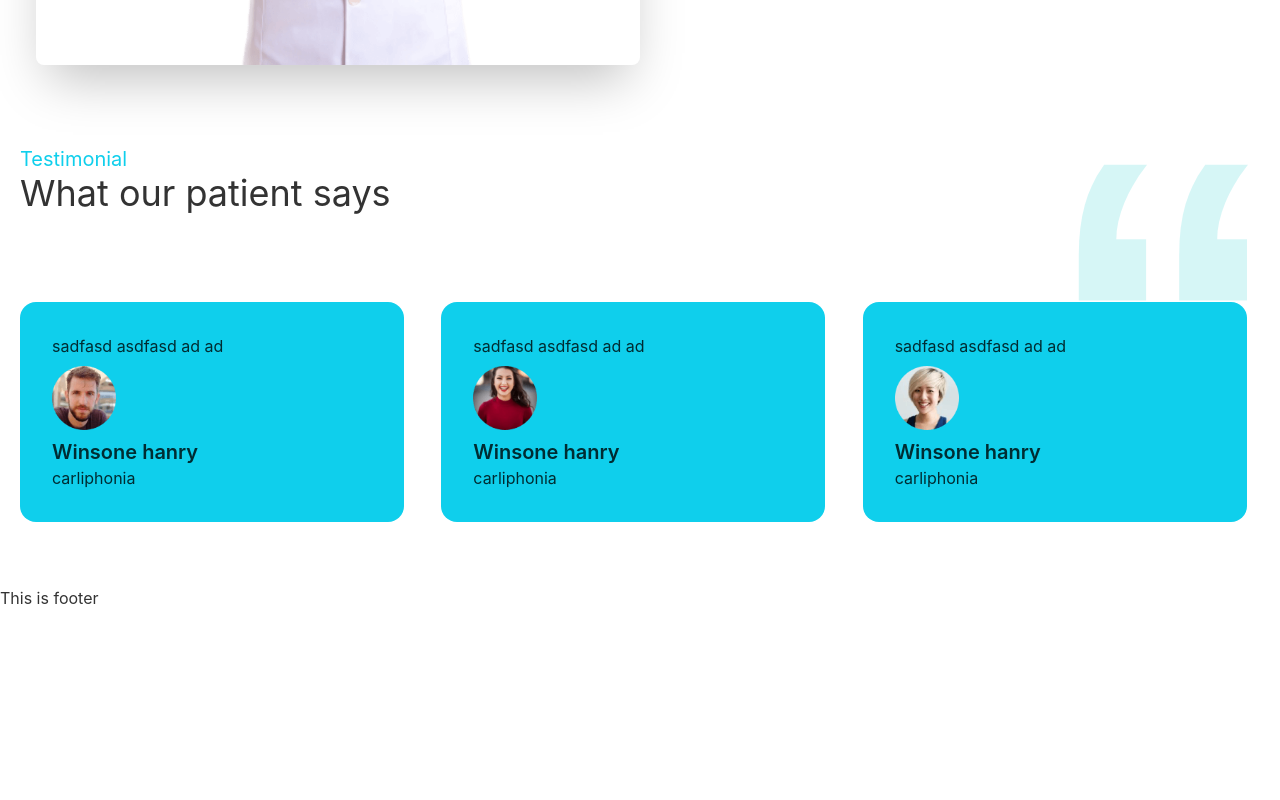
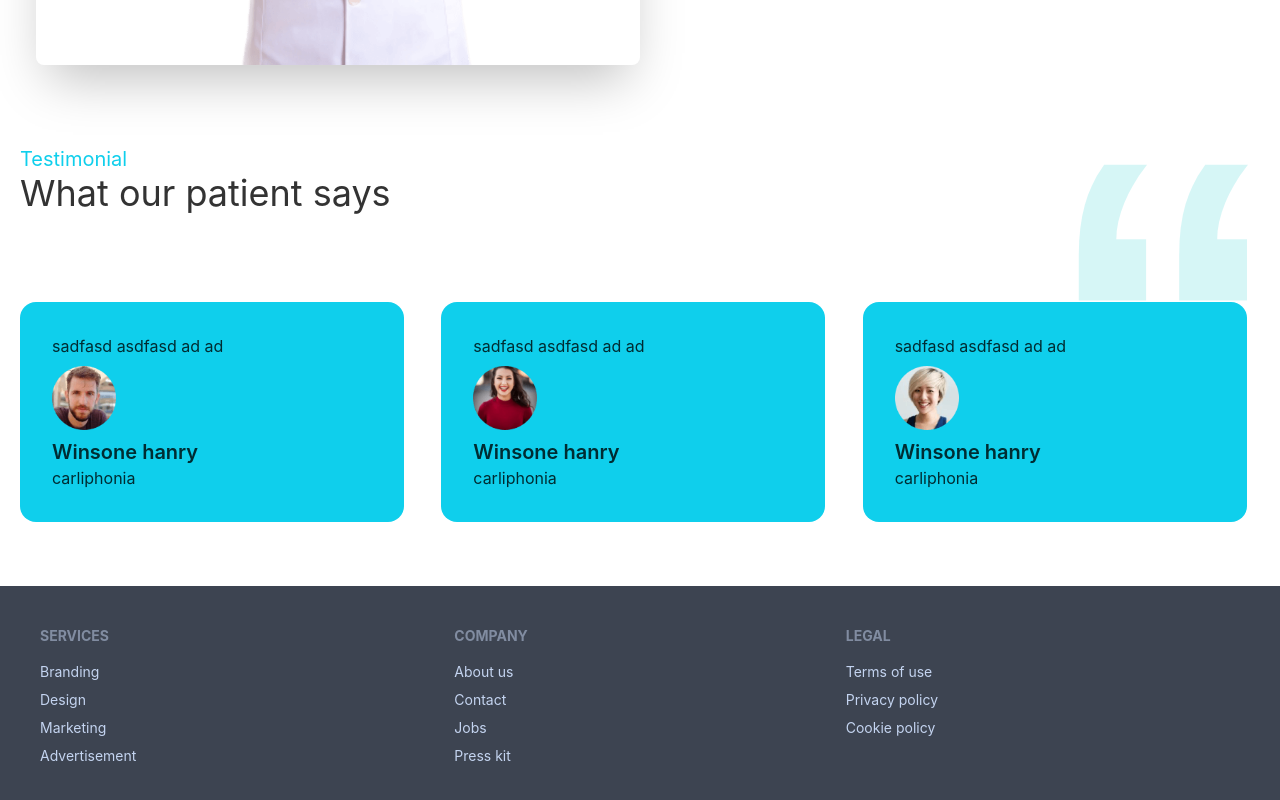
Before and after one commit to ICTMubarak/doctors-portal-client, a React (Create React App) app: page / in a window 1280 px wide. Shown: the part 1847-2647 px from the top of the page. Before the commit the page ends 2457 px from the top, so only its background shows below. Built offline with nearby package versions, Linux system fonts and the light colour scheme.

Commit message:
Added footer

```diff
--- a/src/Pages/Shared/Footer/Footer.js
+++ b/src/Pages/Shared/Footer/Footer.js
@@ -1,10 +1,30 @@
 import React from 'react';
+import { Link } from 'react-router-dom';
 
 const Footer = () => {
     return (
-        <div>
-            <h1>This is footer</h1>
-        </div>
+        <footer className="footer p-10 bg-neutral text-neutral-content">
+  <div>
+    <span className="footer-title">Services</span>
+    <Link to="/" className="link link-hover">Branding</Link>
+    <Link to="/" className="link link-hover">Design</Link>
+    <Link to="/" className="link link-hover">Marketing</Link>
+    <Link to="/" className="link link-hover">Advertisement</Link>
+  </div>
+  <div>
+    <span className="footer-title">Company</span>
+    <Link to="/" className="link link-hover">About us</Link>
+    <Link to="/" className="link link-hover">Contact</Link>
+    <Link to="/" className="link link-hover">Jobs</Link>
+    <Link to="/" className="link link-hover">Press kit</Link>
+  </div>
+  <div>
+    <span className="footer-title">Legal</span>
+    <Link to="/" className="link link-hover">Terms of use</Link>
+    <Link to="/" className="link link-hover">Privacy policy</Link>
+    <Link to="/" className="link link-hover">Cookie policy</Link>
+  </div>
+</footer>
     );
 };
 
```
